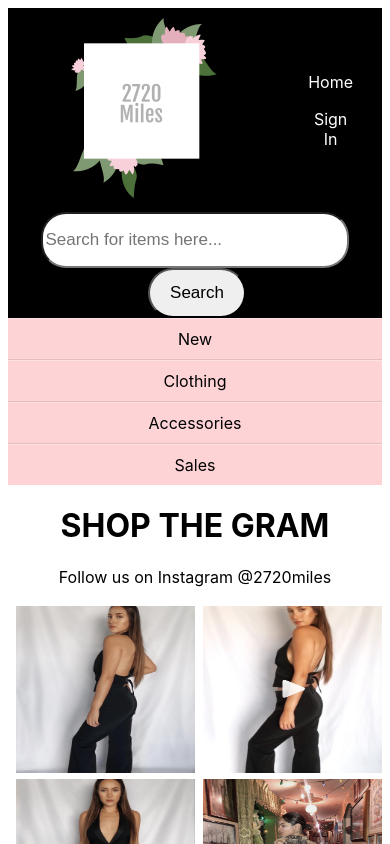
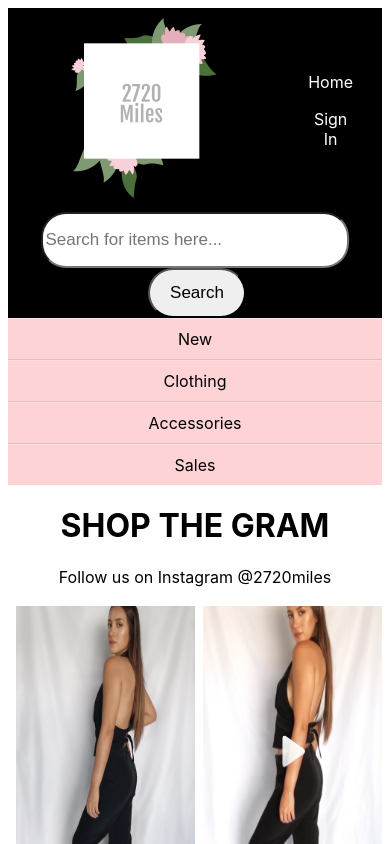
Before and after one commit to btaps/2720miles-frontend, a React (Create React App) app: page / in a window 390 px wide. Shown: the top 844 px of the page. Built offline with nearby package versions, Linux system fonts and the light colour scheme; no server answers; the HTML template or start-up script is replaced by a standard one.

Commit message:
resized Homepage Photos per request

```diff
--- a/src/components/HomePage.css
+++ b/src/components/HomePage.css
@@ -40,7 +40,7 @@
 }
 @media all and (max-width: 820px){
   .Photos{
-    height: 167px;
+    height: auto;
     width: 48%;
     padding: 3px;
     margin: 0;
```
Also changed, not shown: 1 other file (tests, documents, lock files or other folders).
